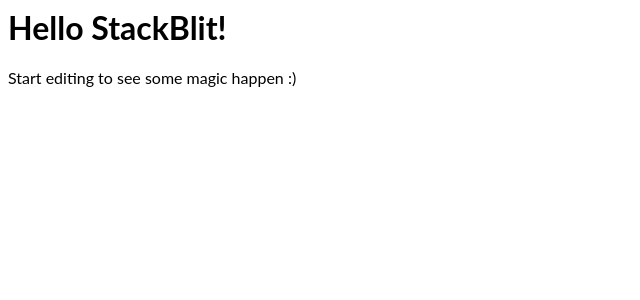
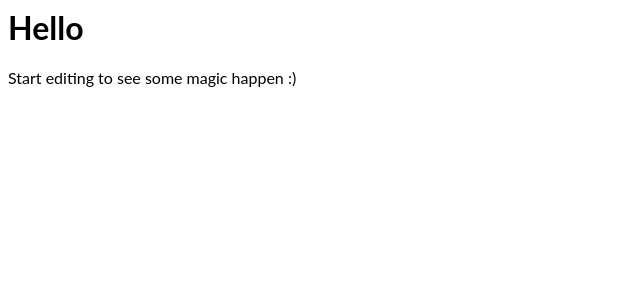
Before and after one commit to Sayli29/react-workshop-demo, a React (Create React App) app: page / in a window 1280 px wide. Shown: the top 300 px of the page, without its empty margins (0-640 px from the left). Built offline with nearby package versions, Linux system fonts and the light colour scheme.

Commit message:
refactor: change files extensions

```diff
--- a/src/App.jsx
+++ b/src/App.jsx
@@ -4,7 +4,7 @@
 export default function App() {
   return (
     <div>
-      <h1>Hello StackBlit!</h1>
+      <h1>Hello </h1>
       <p>Start editing to see some magic happen :)</p>
     </div>
   );
```
Also changed, not shown: src/App.tsx (deleted, +0 -11 lines), src/index.js (renamed from src/index.tsx), 1 other file (tests, documents, lock files or other folders).
